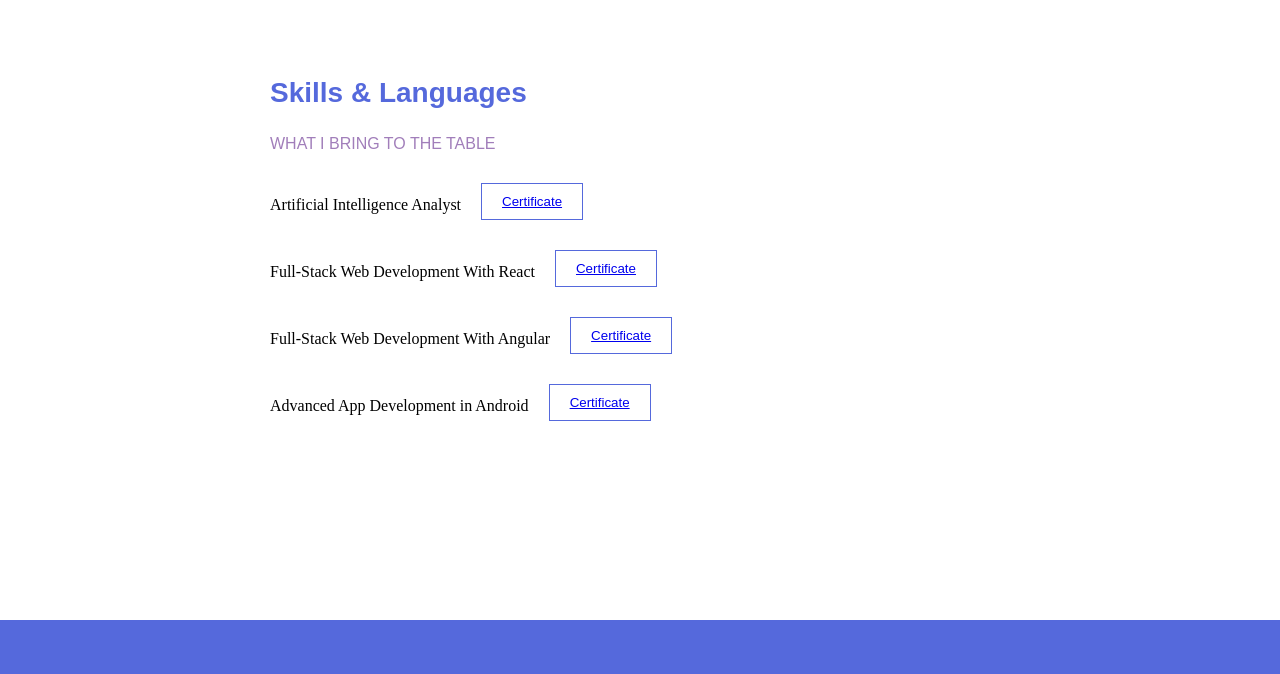
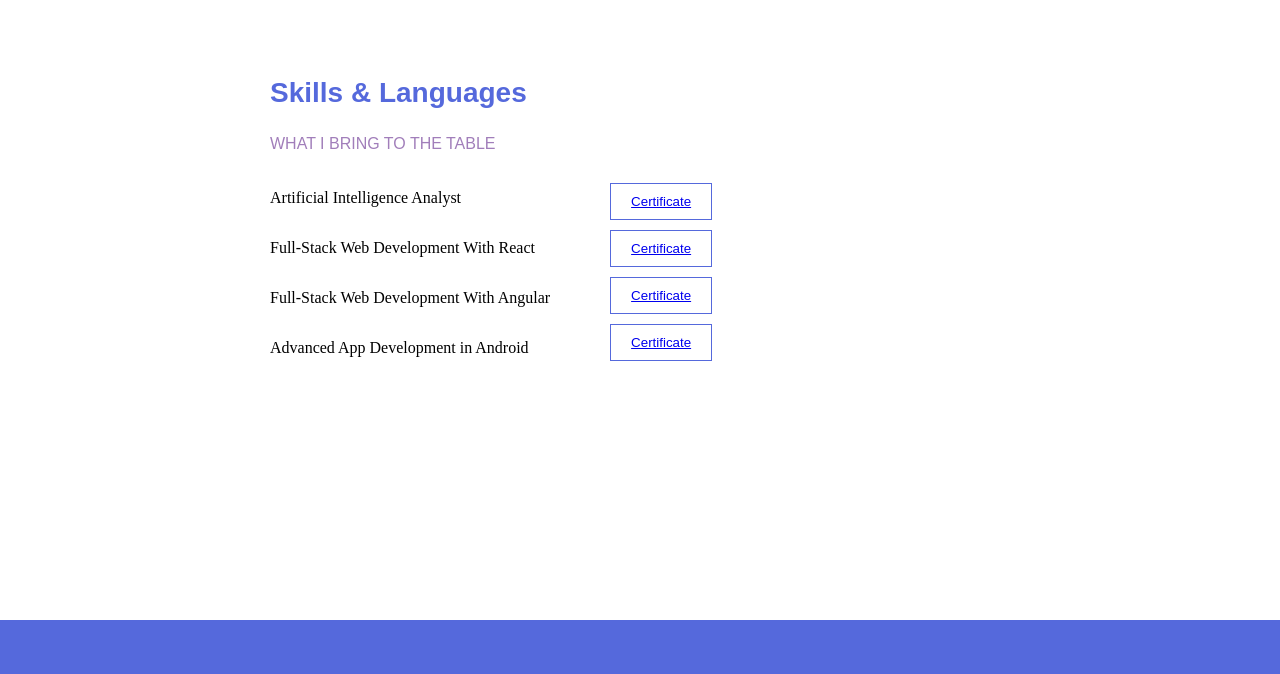
Before and after one commit to SandraHany/portfolio, a plain HTML site: page index.html in a window 1280 px wide. Shown: the part 1698-2372 px from the top of the page. Drawn offline with Linux system fonts and the light colour scheme.

Commit message:
make certificate buttons aligned below each other

```diff
--- a/index.html
+++ b/index.html
@@ -81,41 +81,43 @@
             </div>
         </div>
     </section>
-
     <section id="skills">
         <div class="skills-big-container">
           <h2 class="section-title">Skills & Languages</h2>
           <p class="section-sub-title">WHAT I BRING TO THE TABLE</p>
           <div class="skills-container">
+            <div class="skills-column">
               <div class="skill">
                 <p class="skill-title">Artificial Intelligence Analyst</p>
+              </div>
+              <div class="skill">
+                <p class="skill-title">Full-Stack Web Development With React</p>
+              </div>
+              <div class="skill">
+                <p class="skill-title">Full-Stack Web Development With Angular</p>
+              </div>
+              <div class="skill">
+                <p class="skill-title">Advanced App Development in Android</p>
+              </div>
+            </div>
+            <div class="buttons-column">
               <button class="certificate-button">
                 <a href="./pdfs/755681_1276993cbbdd43f08155ece9c55b9b9d.pdf" download>Certificate</a>
               </button>
-                </div>
-                <div class="skill">
-                    <p class="skill-title">Full-Stack Web Development With React</p>
               <button class="certificate-button">
                 <a href="./pdfs/755681_33d2166752244c7faf3b18b5c7ab3f4d.pdf" download>Certificate</a>
               </button>
-                </div>
-                <div class="skill">
-                    <p class="skill-title">Full-Stack Web Development With Angular </p>
               <button class="certificate-button">
                 <a href="./pdfs/755681_ed382aaa00634aa892fda1c42efcd83c.pdf" download>Certificate</a>
               </button>
-                </div>
-                <div class="skill">
-                    <p class="skill-title">Advanced App Development in Android</p>
               <button class="certificate-button">
                 <a href="./pdfs/755681_ccf6e5c891d144a0b9b4c758fae89968.pdf" download>Certificate</a>
               </button>
             </div>
-
-
           </div>
         </div>
       </section>
+
     <footer id="footer">
         <div class="footer-left">
             <p class="footer-text">I'd love to hear from you</p>
--- a/styles.css
+++ b/styles.css
@@ -3,11 +3,25 @@
         flex-direction: column; /* Set flex-direction to column in mobile view */
     }
 }
-@media (max-width: 767px) {
-    #skills {
-        padding-left: 0;
+@media (max-width: 768px) {
+    .portfolio-image {
+        width: 100%; /* Set the image width to 100% in mobile view */
+        height: auto; /* Allow the image to scale proportionally */
     }
 }
+@media (max-width: 767px) {
+    /* ... existing styles ... */
+
+    #skills {
+        padding-left: 0px; /* Adjust the left padding as needed */
+        margin-left: 0; /* Remove the left margin */
+    }
+
+    .skills-big-container {
+        padding-left: 20px; /* Adjust the left padding as needed */
+    }
+}
+
 body {
     margin: 0;
     padding: 0;
@@ -209,14 +223,14 @@ section#portfolio {
 
 
 .skills-container {
-
+    display: grid;
+    grid-template-columns: 1fr 0.5fr; /* Two columns, adjust as needed */
+    grid-gap: 60px; /* Adjust the gap between columns */
+  }
+  .buttons-column {
     display: flex;
     flex-direction: column;
-    align-items: flex-start;
-    gap: 20px;
-
-
-}
+  }
 
 .skills-big-container {
     display: flex;
@@ -232,10 +246,12 @@ section#portfolio {
     display: flex;
     align-items: center;
     gap: 20px;
+    margin-bottom: 20 0;
 }
 
 .skill-title {
-    margin-bottom: 0;
+    margin-bottom: 10;
+    white-space: nowrap;
 }
 
 
```
Also changed, not shown: images/linkedin-icon.png, 2 other files. Lines whose indentation alone changed are shown as unchanged.
